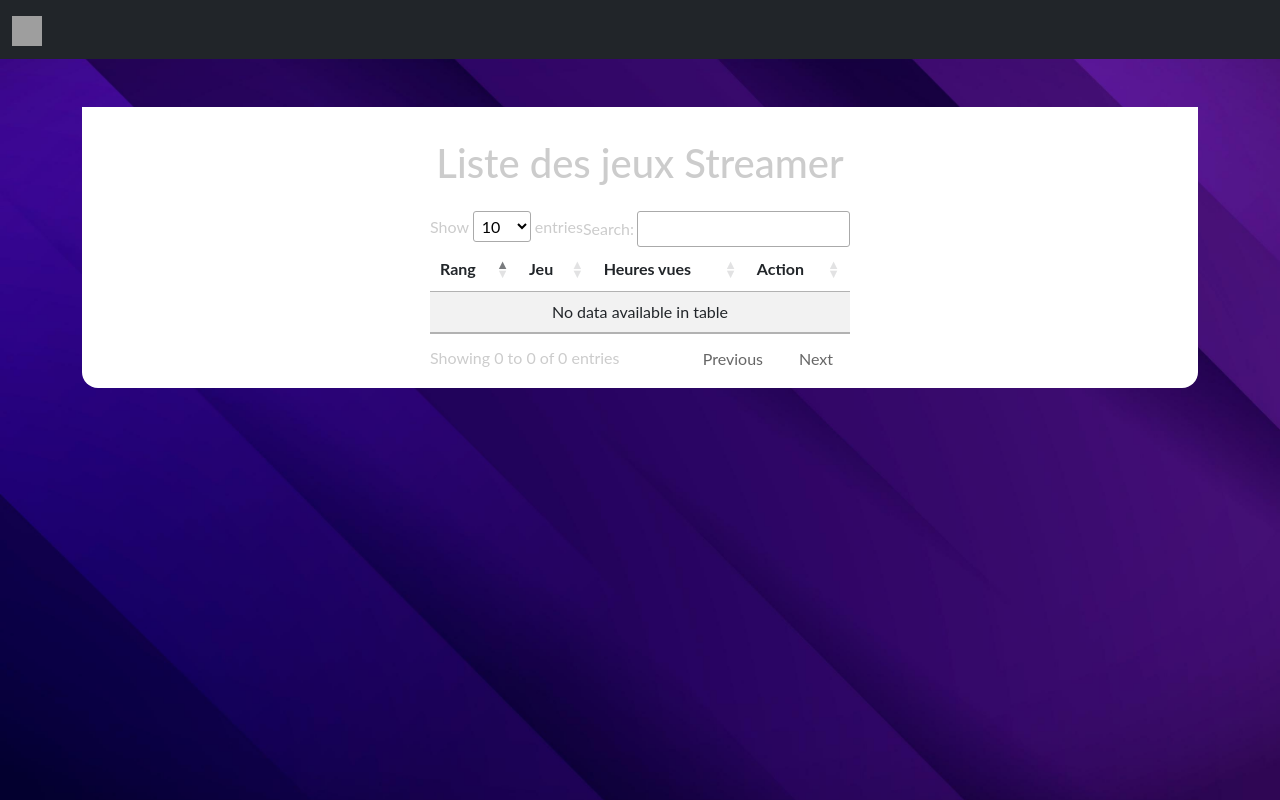
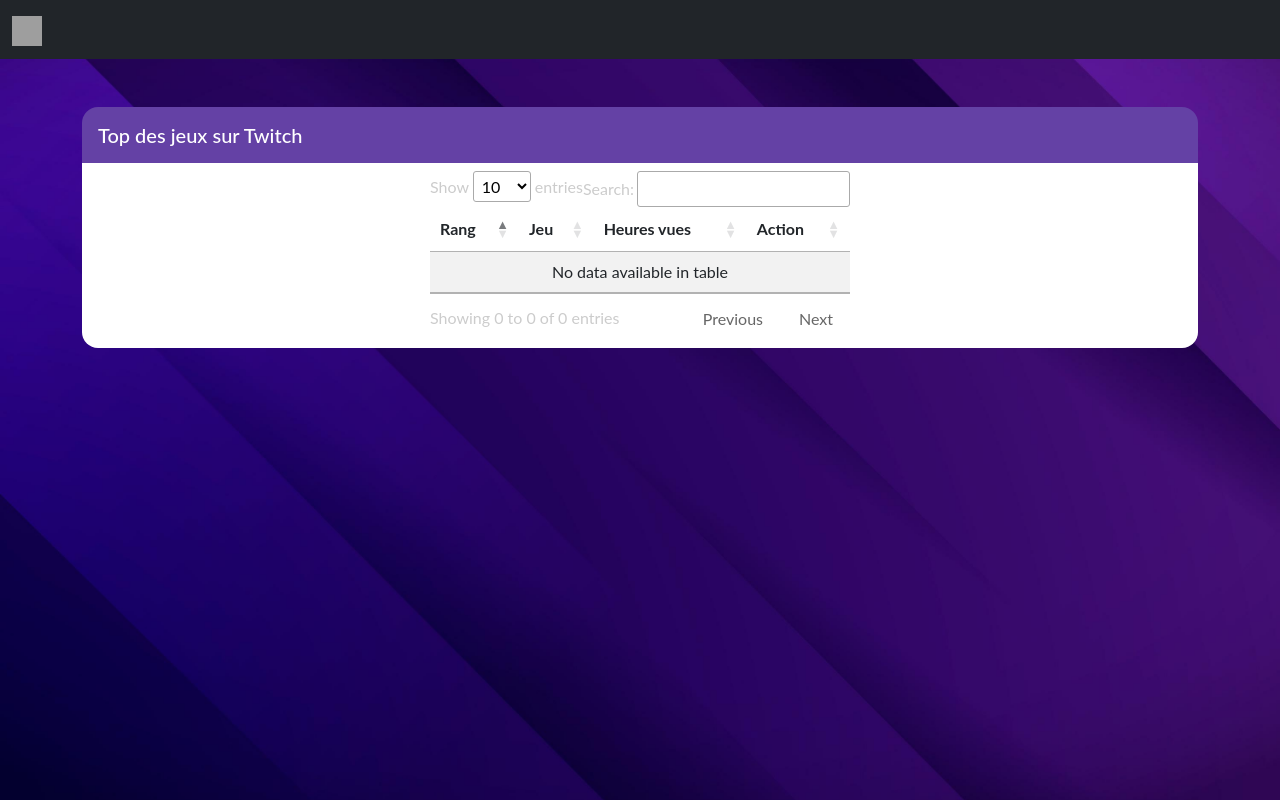
Before and after one commit to Carneiro-David/twitch_project, a Flask app: page /jeu in a window 1280 px wide. Run offline with Flask 3, Linux system fonts and the light colour scheme; data that the repository does not hold is empty; some libraries are stand-ins or nearby versions; grey boxes are pictures that could not be loaded.

Commit message:
update: css

```diff
--- a/main.py
+++ b/main.py
@@ -41,6 +41,9 @@ def toggle_graph():
     global_controller = GlobalController()
     return global_controller.toggle_graph()
 
+@app.template_filter('format')
+def format_number(value):
+    return '{:,}'.format(value)
 
 @app.route('/jeu')
 def allGames():
@@ -57,12 +60,17 @@ def allGames():
 
     return render_template('listJeu.html', table=data_dict)
 
-
 @app.route('/jeu/<jeu>', methods=['GET', 'POST'])
 def jeu_vue(jeu):
     cursor = mysql.connection.cursor()
 
-    selected_year = None
+    selected_year = request.form.get('year')
+    chart_image_annee_default = None
+
+    if selected_year is None:
+        selected_year = '2023'
+        chart_image_annee_default = generate_default_chart(jeu, selected_year)
+
     data_json2 = None
     dataFrameAnnee = pd.DataFrame()
 
@@ -81,8 +89,6 @@ def jeu_vue(jeu):
             dataFrameAnnee['month'] = pd.Categorical(dataFrameAnnee['month'], categories=months_order, ordered=True)
 
             data_json2 = json.dumps(dataFrameAnnee.to_dict(orient='records'))
-
-
 
     query = "SELECT DISTINCT year FROM game_data WHERE game=%s"
     cursor.execute(query, (jeu,))
@@ -111,6 +117,7 @@ def jeu_vue(jeu):
 
     ax.grid(True, linestyle='-', linewidth=0.5, color='lightgrey')
     ax.set_axisbelow(True)
+
     plt.xlabel('Année')
     plt.xticks(rotation=0)
     plt.ylabel('Nombre moyen de spectateurs')
@@ -141,7 +148,43 @@ def jeu_vue(jeu):
         chart_image_annee = base64.b64encode(image_buffer.read()).decode('utf-8')
         plt.clf()
 
-    return render_template('jeu.html',table = table_data, graphAnne = chart_image_annee, chart_image_by_year=chart_image, years=years, dataAnnee = data_json2, annee = selected_year, current_year = current_year)
+    return render_template('jeu.html',table = table_data, viewers_month_chart = chart_image_annee, chart_image_by_year=chart_image, years=years, dataAnnee = data_json2, annee = selected_year, current_year = current_year, jeu = jeu, chart_image_annee_default = chart_image_annee_default)
+
+def generate_default_chart(jeu, selected_year):
+    cursor = mysql.connection.cursor()
+
+    query = "SELECT * FROM game_data WHERE game=%s AND year=%s"
+    cursor.execute(query, (jeu, selected_year))
+    dataFrameAnnee = pd.DataFrame(cursor.fetchall(), columns=[desc[0] for desc in cursor.description])
+
+    month_mapping = {1: 'Jan', 2: 'Fev', 3: 'Mar', 4: 'Avr', 5: 'Mai', 6: 'Jun',
+                    7: 'Jul', 8: 'Aou', 9: 'Sep', 10: 'Oct', 11: 'Nov', 12: 'Dec'}
+    dataFrameAnnee['month'] = dataFrameAnnee['month'].replace(month_mapping)
+
+    months_order = ['Jan', 'Fev', 'Mar', 'Avr', 'Mai', 'Jun', 'Jul', 'Aou', 'Sep', 'Oct', 'Nov', 'Dec']
+    dataFrameAnnee['month'] = pd.Categorical(dataFrameAnnee['month'], categories=months_order, ordered=True)
+
+    # Générer le graphique pour l'année sélectionnée
+    avg_viewers_by_month = dataFrameAnnee.groupby('month')['avg_viewers'].mean().sort_index()
+    ax = avg_viewers_by_month.plot(kind='bar')
+
+    plt.xlabel('Mois')
+    plt.xticks(rotation=0)
+    ax.grid(True, linestyle='-', linewidth=0.5, color='lightgrey')
+    ax.set_axisbelow(True)
+
+    plt.ylabel('Nombre moyen de spectateurs')
+    plt.title("Nombre moyen de spectateurs par mois pour l'année " + selected_year)
+
+    image_buffer = io.BytesIO()
+    plt.savefig(image_buffer, format='png')
+    image_buffer.seek(0)
+    chart_image_annee = base64.b64encode(image_buffer.read()).decode('utf-8')
+    plt.clf()
+
+    cursor.close()
+
+    return chart_image_annee
 
 @app.route('/timeline/', methods=['GET'])
 def annee_vue():
--- a/static/css/style.css
+++ b/static/css/style.css
@@ -7,7 +7,7 @@
 html {
     scroll-behavior: smooth;
     overflow-x: auto;
-    height: 100vh;
+    height: 100%;
 }
 body {
     height: 100vh;
@@ -26,7 +26,7 @@ body {
 }
 .fond {
     /* position: fixed; */
-    display: table;
+    /* display: table; */
     top: 0;
     left: 0;
     width: 100%;
@@ -58,6 +58,9 @@ body {
 .bg-violetTwitch {
     background-color: #6441a5;
 }
+.bg-violetTwitchLight {
+    background-color: #8c59eb;
+}
 .txtStyle1 {
     font-weight: 400;
     letter-spacing: .2px;
@@ -69,6 +72,15 @@ body {
     text-transform: uppercase;
     font-size: 1.6rem;
     text-align: center;
+}
+footer {
+    background-color: #333;
+    color: #fff;
+    padding: 20px 0;
+    width: 100%;
+    text-align: center;
+    bottom: 0;
+    left: 0;
 }
 /* ------------------------------------------------------------------------------------------------------------------------ */
 /* ------------------------------------------------------ PAGE GLOBAL ----------------------------------------------------- */
@@ -157,6 +169,26 @@ input:checked + .slider:before {
     -webkit-transform: translateX(26px);
     -ms-transform: translateX(26px);
     transform: translateX(26px);
+}
+
+/* ------------------------------------------------------------------------------------------------------------------------ */
+/* -------------------------------------------------------- PAGE JEUX ----------------------------------------------------- */
+/* ------------------------------------------------------------------------------------------------------------------------ */
+
+.graphRow {
+    display: flex;
+    flex-wrap: wrap;
+    justify-content: center;
+    align-items: flex-end;
+}
+@media (max-width: 1399px) {
+    #year-form {
+        margin-top: 1.6rem;
+    }
+}
+.divDatatable {
+    width: 91%;
+    text-align: center;
 }
 
 /* ------------------------------------------------------------------------------------------------------------------------ */
@@ -381,3 +413,55 @@ input:checked + .slider:before {
 	--button-text-color-hover: #ece8e1;
 	--button-bits-color-hover: #ece8e1;
 }
+
+/* ---------------- SCROLLBAR ---------------- */
+::-webkit-scrollbar {
+    width: 17px;
+    padding: 0;
+    margin: 0;
+    background-color: rgba(34, 37, 38, 1);
+}
+
+::-webkit-scrollbar-track {
+    background-color: transparent;
+}
+
+::-webkit-scrollbar-thumb {
+    background-color: rgba(72, 78, 81, 1);
+    background-clip: content-box;
+}
+
+::-webkit-scrollbar-thumb:hover {
+    background-color: rgb(91, 98, 101);
+}
+
+/* SCROLLBAR DISCUSSIONS */
+.bodyDiscussion::-webkit-scrollbar {
+    width: 20px;
+    background-color: transparent;
+}
+
+.bodyDiscussion::-webkit-scrollbar-track {
+    background-color: transparent;
+}
+
+.bodyDiscussion::-webkit-scrollbar-thumb {
+    background-color: #343a40;
+    border-radius: 20px;
+    border: 6px solid transparent;
+    background-clip: content-box;
+}
+
+.bodyDiscussion::-webkit-scrollbar-thumb:hover {
+    background-color: #454d54;
+}
+
+/* Mozilla Firefox */
+html {
+    scrollbar-color: rgba(34, 37, 38, 1) rgba(72, 78, 81, 1);
+}
+
+.bodyDiscussion {
+    scrollbar-width: thin;
+    scrollbar-color: #343a40 transparent;
+}
--- a/templates/base.html
+++ b/templates/base.html
@@ -25,13 +25,17 @@
             </div>
           </nav>
     </header>
-    <div class="container mt-5 mb-3">
-        {% block content %}
-        {% endblock %}
+    <div class="d-flex flex-column justify-content-between">
+      <div class="container mt-5 mb-4">
+          {% block content %}
+          {% endblock %}
+      </div>
+      {# <footer>
+        <div>
+          Cette application a été réalisé par David CARNEIRO, Clément JULIA et Raphaël TISBA
+        </div>
+      </footer> #}
     </div>
-    <footer>
-
-    </footer>
     {% block script %}
       <script src="https://code.jquery.com/jquery-3.6.1.js" integrity="sha256-3zlB5s2uwoUzrXK3BT7AX3FyvojsraNFxCc2vC/7pNI=" crossorigin="anonymous"></script>
       <script src="https://cdn.jsdelivr.net/npm/bootstrap@5.2.3/dist/js/bootstrap.bundle.min.js" integrity="sha384-kenU1KFdBIe4zVF0s0G1M5b4hcpxyD9F7jL+jjXkk+Q2h455rYXK/7HAuoJl+0I4" crossorigin="anonymous"></script>
--- a/templates/global.html
+++ b/templates/global.html
@@ -25,6 +25,8 @@
             </div>
         </div>
 
+        <div class="d-flex justify-content-center px-2 mt-4 w-100">
+            <div class="divDatatable">
                 <table id="maTable" class="table table-striped">
                     <thead>
                         <tr>
@@ -45,6 +47,8 @@
                 </table>
             </div>
         </div>
+    </div>
+</div>
 
 {% endblock %}
 {% block script %}
--- a/templates/listJeu.html
+++ b/templates/listJeu.html
@@ -1,10 +1,14 @@
 {% extends 'base.html' %}
 
 {% block content %}
-<div class="cardStats py-2">
+
+<div class="card-body p-0">
+    <div class="card-header bg-violetTwitch p-3 m-0">
+        <h5 class="card-title text-white m-0">Top des jeux sur Twitch</h5>
+    </div>
+
+    <div class="cardStats p-2">
         <div class="divSpace">
-        <h1 class="text-center mb-4 mt-4">Liste des jeux Streamer</h1>
-        <!-- {{table}} -->
             <table id="example" class="table table-striped" style="width:100%">
                 <thead>
                     <tr>
@@ -15,21 +19,23 @@
                     </tr>
                 </thead>
                 <tbody>
+                    {% set i = 0 %}
                     {% for game in table %}
                     <tr>
-                    <td>1</td>
+                        <td>{{ loop.index }}</td>
                         <td>{{ game.game }}</td>
-                    <td>{{ game.sumHours }}</td>
+                        <td>{{ game.sumHours|format }}</td>
                         <td>
-                        <!-- Vous pouvez ajouter des boutons ou des liens ici pour les actions -->
-                        <a href="{{ url_for('jeu_vue', jeu=game.game)}}" class="btn btn-primary">Voir détails</button>
+                            <a href="{{ url_for('jeu_vue', jeu=game.game)}}" class="btn btn-outline-primary"><i class="fa-solid fa-magnifying-glass"></i></a>
                         </td>
                     </tr>
+                    {% set i = i + 1 %}
                     {% endfor %}
                 </tbody>
             </table>
         </div>
     </div>
+
 {% endblock %}
 
 {% block script %}
```
Also changed, not shown: templates/annee.html (+1 -1 lines), templates/jeu.html (+38 -14 lines). Lines whose indentation alone changed are shown as unchanged.
